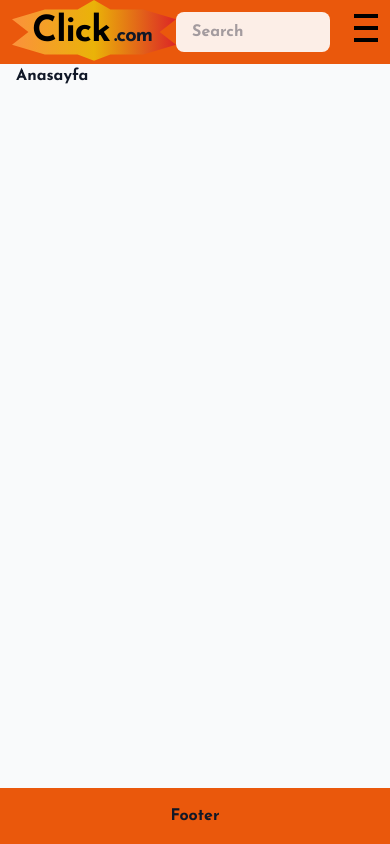
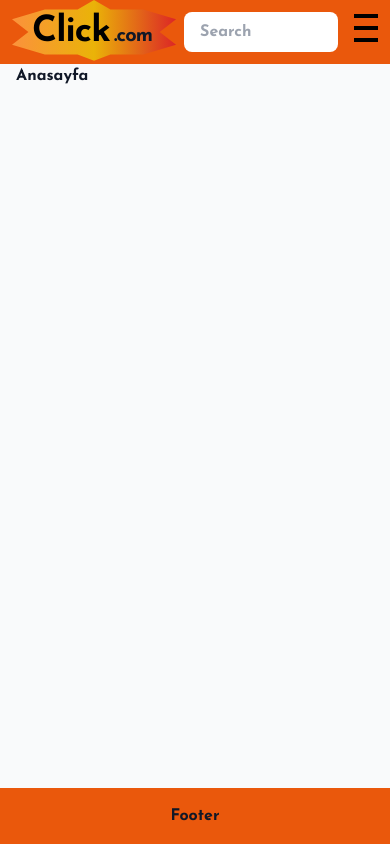
Before and after one commit to CodeShft/mongodb, a Next.js app: page / in a window 390 px wide. Built offline with nearby package versions, Linux system fonts and the light colour scheme.

Commit message:
Improved search feature and reorganized navbar for better user experience.

```diff
--- a/app/components/navbar/Navbar.tsx
+++ b/app/components/navbar/Navbar.tsx
@@ -6,21 +6,17 @@ import HamburgerMenu from "./HamburgerMenu";
 
 const Navbar: React.FC = () => {
   return (
-    <div className="flex items-center justify-between gap-0 md:gap-4 px-3 md:px-10 h-16 bg-orange-600">
+    <div className="flex items-center justify-between gap-2 md:gap-4 px-3 md:px-10 h-16 bg-orange-600">
       <Logo />
 
       <div className="hidden md:flex gap-4 items-center">
-        <div className="opacity-90">
-          <Search />
-        </div>
+        <Search />
         <CardCount />
         <User />
       </div>
 
-      <div className="md:hidden flex items-center gap-2">
-        <div className="opacity-90">
-          <Search />
-        </div>
+      <div className="md:hidden flex items-center gap-4">
+        <Search />
         <HamburgerMenu />
       </div>
     </div>
--- a/app/components/navbar/Search.tsx
+++ b/app/components/navbar/Search.tsx
@@ -19,7 +19,7 @@ const Search: React.FC = () => {
       className="flex items-center w-full md:w-auto relative"
     >
       <input
-        className="form-control py-2 px-4 rounded-lg focus:outline-none w-full sm:w-auto mr-4"
+        className="form-control py-2 px-4 rounded-lg focus:outline-none w-full sm:w-auto"
         type="search"
         placeholder="Search"
         aria-label="Search"
```
